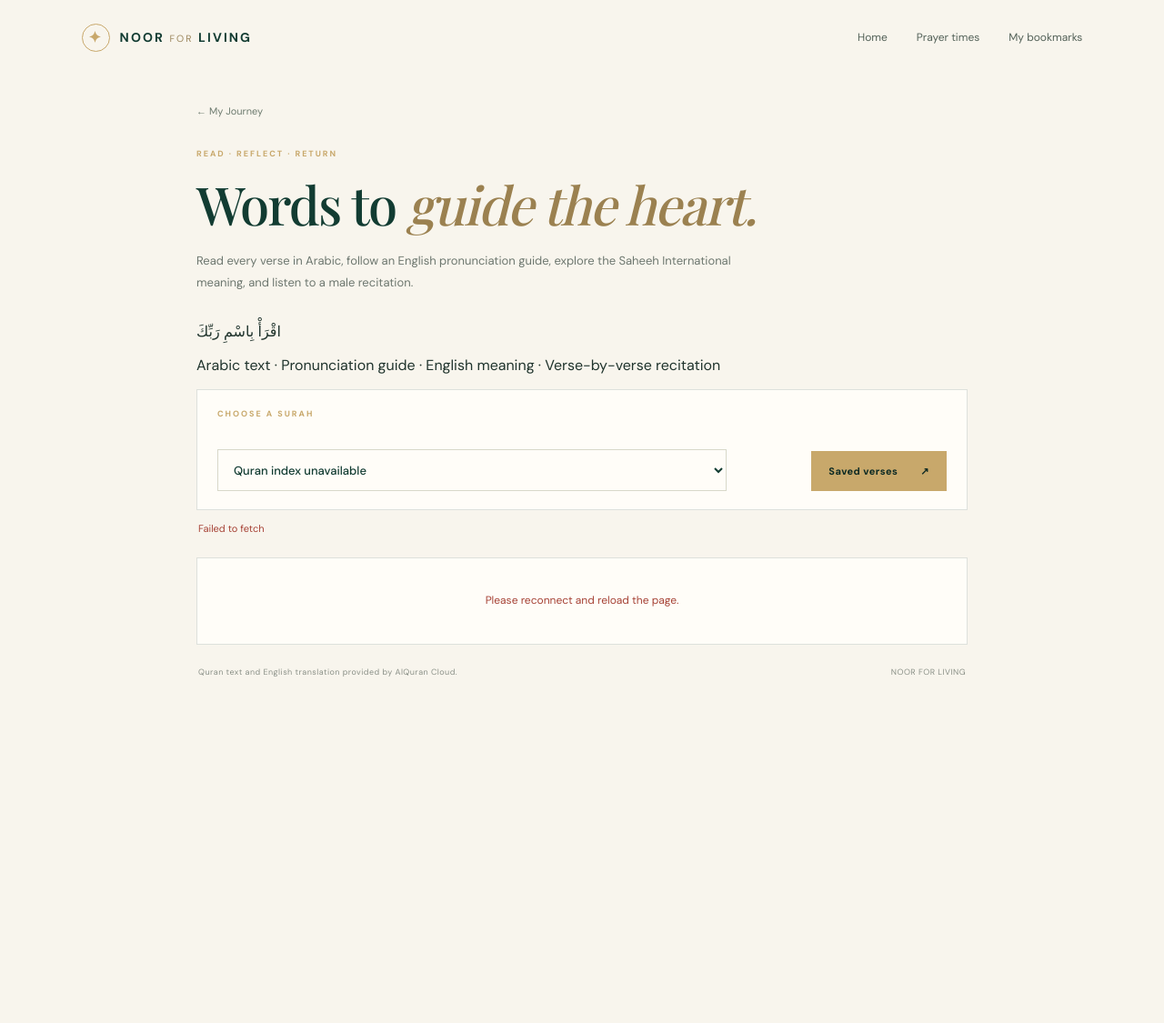
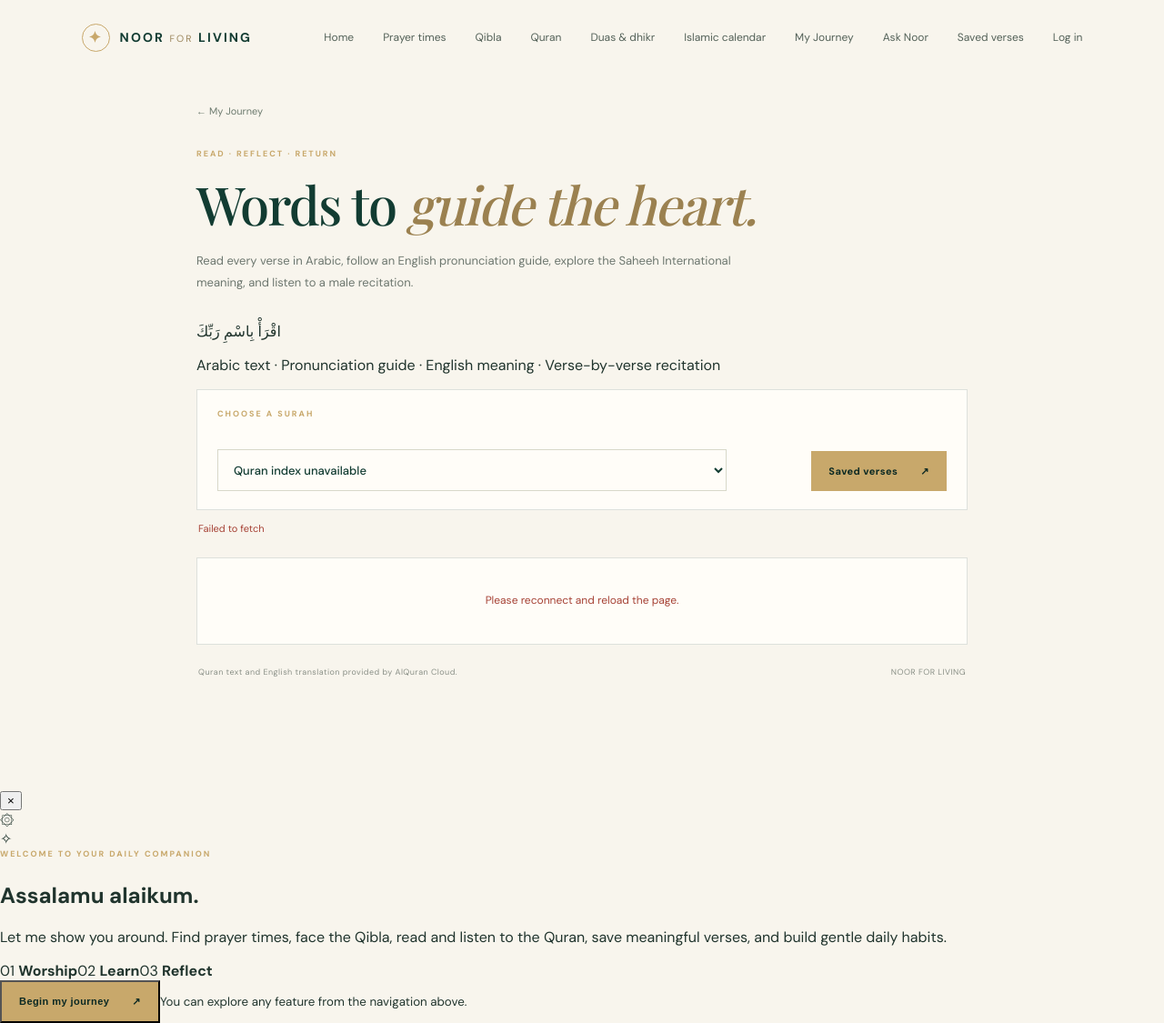
Before and after one commit to elenavance/noor-for-living, a Django app: page /quran/ in a window 1280 px wide. Shown: the whole page at 91% size. Before the commit the page ends 744 px from the top, so only its background shows below. Run offline with Django 5.2, Linux system fonts and the light colour scheme.

Commit message:
Load shared navigation and motion system

```diff
--- a/templates/quran/reader.html
+++ b/templates/quran/reader.html
@@ -6,4 +6,4 @@
 <section class="quran-reading-note"><span class="quran-note-arabic" lang="ar" dir="rtl">اقْرَأْ بِاسْمِ رَبِّكَ</span><p>Arabic text · Pronunciation guide · English meaning · Verse-by-verse recitation</p></section><section class="reader-controls"><label for="surah-select"><span class="eyebrow">CHOOSE A SURAH</span><select id="surah-select"><option value="">Loading surahs…</option></select></label><a class="button button-gold" href="{% url 'my_bookmarks' %}">Saved verses <span>↗</span></a></section>
 <p id="quran-status" class="status-message" role="status" aria-live="polite">Loading Quran index…</p><section id="surah-heading" class="surah-heading" hidden><p class="eyebrow" id="surah-meta"></p><h2 id="surah-title"></h2><p id="surah-translation"></p></section><section id="ayah-list" class="ayah-list" aria-live="polite"><div class="reader-placeholder">The reader will appear here once the Quran text is loaded.</div></section><div class="reader-footer"><span>Quran text and English translation provided by AlQuran Cloud.</span><span>NOOR FOR LIVING</span></div></main>
 <nav class="bottom-nav" aria-label="Quick navigation"><a class="nav-item" href="/"><span>⌂</span><small>Home</small></a><a class="nav-item" href="{% url 'prayer_times' %}"><span>◔</span><small>Prayer</small></a><a class="nav-item active" href="{% url 'quran_reader' %}"><span>۞</span><small>Quran</small></a><a class="nav-item" href="{% url 'my_bookmarks' %}"><span>▤</span><small>Saved</small></a><a class="nav-item" href="{% url 'dashboard' %}"><span>◉</span><small>Profile</small></a></nav>
-<form id="csrf-form" hidden>{% csrf_token %}</form><script>window.NOOR_QURAN_CONFIG={isAuthenticated:{% if user.is_authenticated %}true{% else %}false{% endif %},loginUrl:"{% url 'login' %}",bookmarkUrl:"{% url 'toggle_bookmark' %}",progressUrl:"{% url 'save_quran_progress' %}",initialProgress:{% if reading_progress %}{surah:{{ reading_progress.surah_number }},ayah:{{ reading_progress.ayah_number }},name:"{{ reading_progress.surah_name|escapejs }}"}{% else %}null{% endif %},savedVerses:{{ saved_bookmarks|safe }}};</script><script src="/static/js/quran.js" defer></script></body></html>
+<form id="csrf-form" hidden>{% csrf_token %}</form><script>window.NOOR_QURAN_CONFIG={isAuthenticated:{% if user.is_authenticated %}true{% else %}false{% endif %},loginUrl:"{% url 'login' %}",bookmarkUrl:"{% url 'toggle_bookmark' %}",progressUrl:"{% url 'save_quran_progress' %}",initialProgress:{% if reading_progress %}{surah:{{ reading_progress.surah_number }},ayah:{{ reading_progress.ayah_number }},name:"{{ reading_progress.surah_name|escapejs }}"}{% else %}null{% endif %},savedVerses:{{ saved_bookmarks|safe }}};</script><script src="/static/js/quran.js" defer></script><script src="/static/js/app.js" defer></script></body></html>
```
